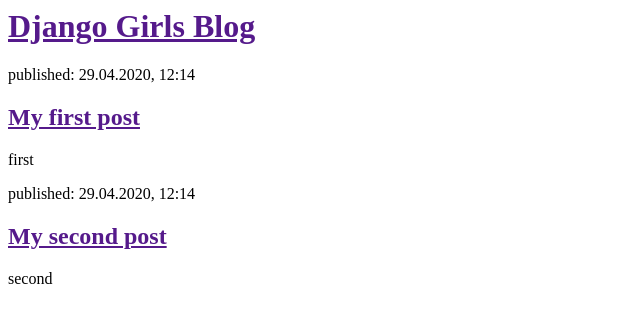
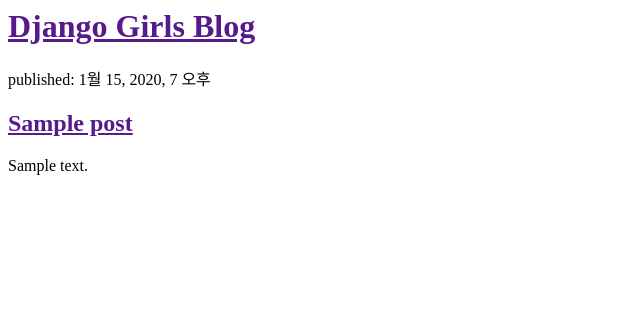
Before and after one commit to hajaeyeon/my-first-blog, a Django app: page / in a window 1280 px wide. Shown: the top 323 px of the page, without its empty margins (0-640 px from the left). Run offline with Django 3.2, Linux system fonts and the light colour scheme; tables that the repository leaves empty hold one stand-in row (values such as "Sample post").

Commit message:
Modified templates to display posts from database.

```diff
--- a/blog/templates/blog/post_list.html
+++ b/blog/templates/blog/post_list.html
@@ -7,16 +7,13 @@
             <h1><a href="">Django Girls Blog</a></h1>
         </div>
 
-        <div>
-            <p>published: 29.04.2020, 12:14</p>
-            <h2><a href="">My first post</a></h2>
-            <p>first</p>
-        </div>
+        {% for post in posts %}
+            <div>
+                <p>published: {{ post.published_date }}</p>
+                <h2><a href="">{{ post.title }}</a></h2>
+                <p>{{ post.text|linebreaksbr }}</p>
+            </div>
+        {% endfor %}
 
-        <div>
-            <p>published: 29.04.2020, 12:14</p>
-            <h2><a href="">My second post</a></h2>
-            <p>second</p>
-        </div>
-    </body>
+   </body>
 </html>
--- a/blog/views.py
+++ b/blog/views.py
@@ -1,7 +1,7 @@
 from django.shortcuts import render
 from django.utils import timezone
 from .models import Post
-# Create your views here.
+
 def post_list(request):
     posts = Post.objects.filter(published_date__lte=timezone.now()).order_by('published_date')
-    return render(request, 'blog/post_list.html', {})
+    return render(request, 'blog/post_list.html', {'posts': posts})
```
